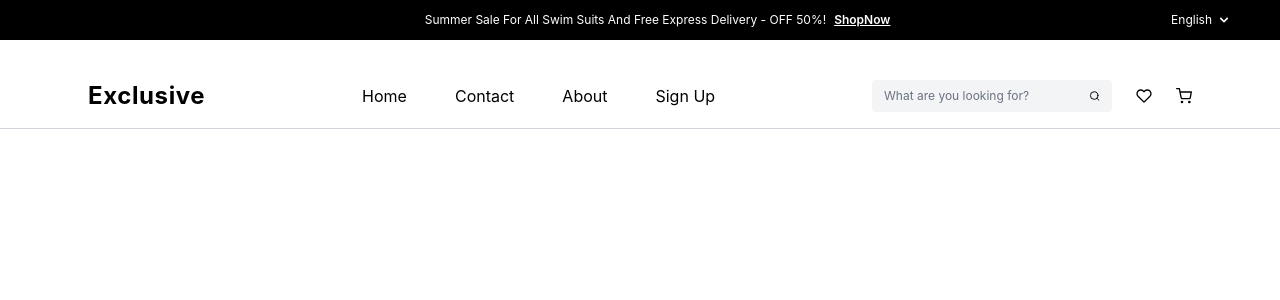
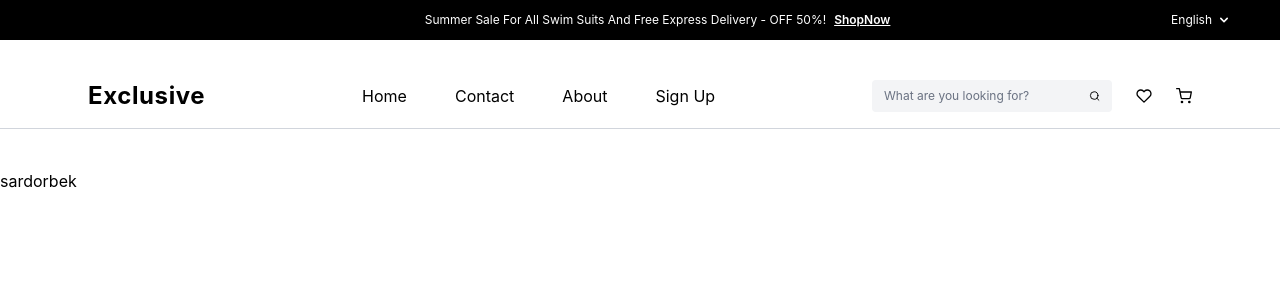
Before and after one commit to O-tkirbekTeams/Exclusive, a React (Vite) app: page /about in a window 1280 px wide. Shown: the top 300 px of the page. Built offline with nearby package versions, Linux system fonts and the light colour scheme.

Commit message:
main update

```diff
--- a/package.json
+++ b/package.json
@@ -18,6 +18,7 @@
     "react-dom": "^19.2.5",
     "react-icon": "^1.0.0",
     "react-icons": "^5.7.0",
+    "react-is": "^18.3.1",
     "react-router-dom": "^7.18.1",
     "tailwindcss": "^4.3.3"
   },
--- a/src/App.jsx
+++ b/src/App.jsx
@@ -1,7 +1,8 @@
 import { BrowserRouter, Route, Routes } from "react-router-dom";
 import "./App.css";
 import Navbar from "./components/Navbar/Navbar";
-import Home from "./pages/Home/Home";
+import About from "./pages/About/About";
+import Homes from "./pages/Home/Homes";
 
 function App() {
   return (
@@ -9,7 +10,8 @@ function App() {
       <BrowserRouter>
         <Navbar />
         <Routes>
-          <Route path="/" element={<Home />} />
+          <Route path="/" element={<Homes />} />
+          <Route path="/about" element={<About />} />
         </Routes>
       </BrowserRouter>
     </>
--- a/src/components/Navbar/Navbar.jsx
+++ b/src/components/Navbar/Navbar.jsx
@@ -1,4 +1,5 @@
 import { FiHeart, FiSearch, FiShoppingCart } from "react-icons/fi";
+import { NavLink } from "react-router-dom";
 
 function Navbar() {
   return (
@@ -31,15 +32,15 @@ function Navbar() {
             </a>
 
             <nav class="hidden md:flex items-center space-x-12 text-base text-black">
-              <a href="#" class="hover:border-b-2  ">
+              <NavLink to={"/"} class="hover:border-b-2  ">
                 Home
-              </a>
+              </NavLink>
               <a href="#" class="hover:text-gray-600 hover:border-b-2  transition-colors">
                 Contact
               </a>
-              <a href="#" class="hover:text-gray-600 hover:border-b-2  transition-colors">
+              <NavLink to={"/about"} class="hover:text-gray-600 hover:border-b-2  transition-colors">
                 About
-              </a>
+              </NavLink>
               <a href="#" class="hover:text-gray-600 hover:border-b-2  transition-colors">
                 Sign Up
               </a>
--- /dev/null
+++ b/src/pages/About/About.jsx
@@ -0,0 +1,12 @@
+
+function About() {
+    return (
+        <>
+            <h1 className="mt-10">
+                sardorbek
+            </h1>
+        </>
+    )
+}
+
+export default About
--- a/src/pages/Home/Home.jsx
+++ b/src/pages/Home/Homes.jsx
@@ -1,10 +1,10 @@
-import Hero from "./Hero/Hero";
+import Hero from "./Hero/Hero.jsx";
 import FlashSale from "./Sections/flashSale.jsx";
 import Browse from "./Sections/Browse.jsx";
 import Products from "./Sections/products.jsx";
 import ExploreProducts from "./Sections/ExploreProducts.jsx";
 import Music from "./Sections/Music.jsx";
-function Home() {
+function Homes() {
   return (
     <>
       <main>
@@ -19,4 +19,4 @@ function Home() {
   );
 }
 
-export default Home;
+export default Homes;
```
Also changed, not shown: 2 other files (tests, documents, lock files or other folders).
